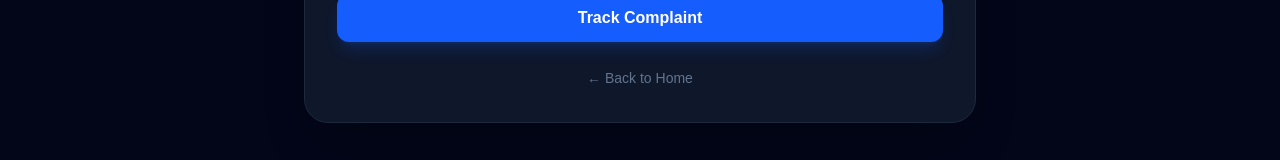
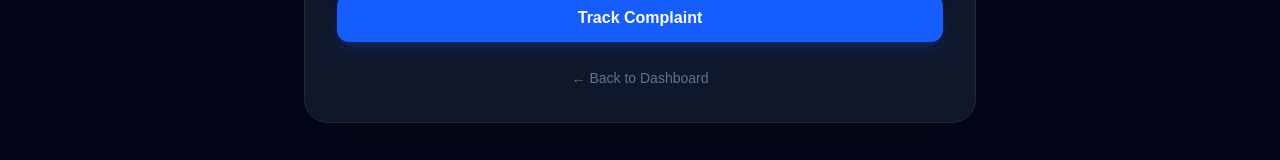
Before and after one commit to guptatarun52778-tech/campuscare, a Next.js app in the folder frontend/: page /track in a window 1280 px wide. Shown: the part 533-693 px from the top of the page. Built offline with nearby package versions, Linux system fonts and the light colour scheme.

Commit message:
Fix track complaint dashboard button

```diff
--- a/frontend/app/track/page.tsx
+++ b/frontend/app/track/page.tsx
@@ -197,11 +197,11 @@ export default function TrackComplaint() {
 
             <div className="mt-6 text-center">
               <Link
-                href="/"
-                className="text-sm text-slate-500 hover:text-blue-400"
-              >
-                ← Back to Home
-              </Link>
+  href="/student-dashboard"
+  className="text-sm text-slate-500 hover:text-blue-400"
+>
+  ← Back to Dashboard
+</Link>
             </div>
           </div>
         </div>
```
